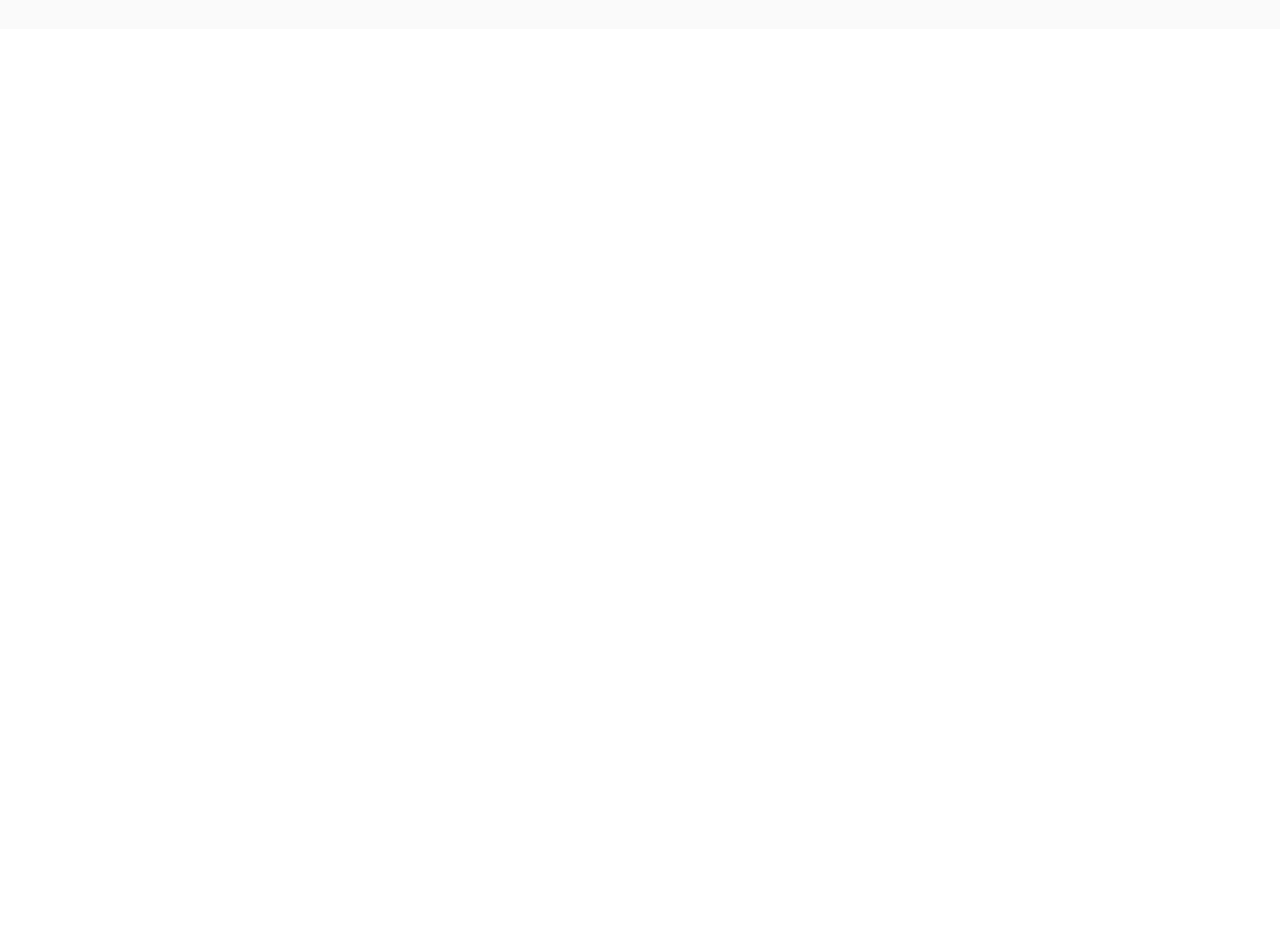
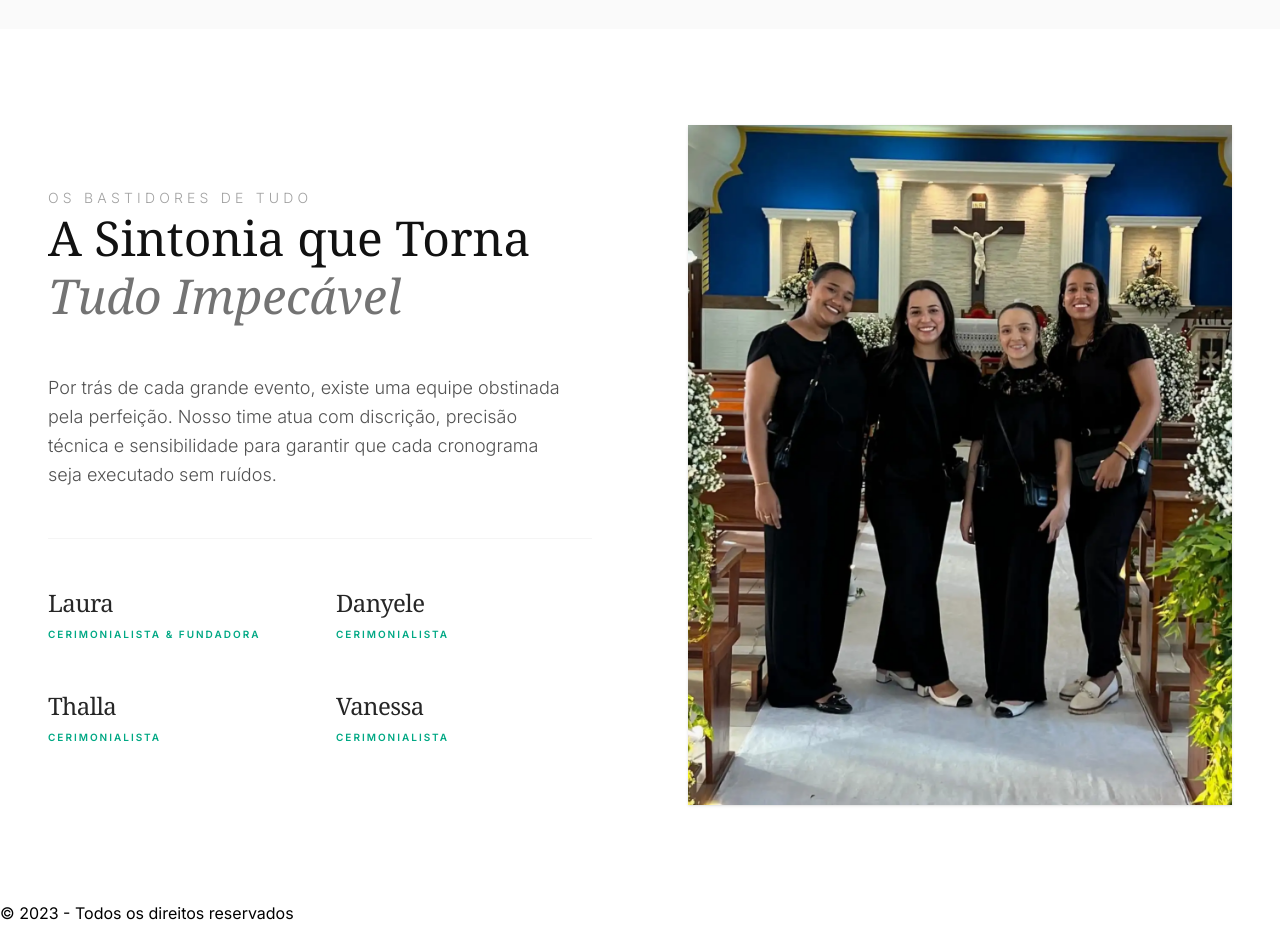
Before and after one commit to YanzzinN/Cerimonial-Seletto, a Next.js app: page / in a window 1280 px wide. Shown: the part 1720-2645 px from the top of the page. Before the commit the page ends 1749 px from the top, so only its background shows below. Built offline with nearby package versions, Linux system fonts and the light colour scheme.

Commit message:
More content

```diff
--- a/app/page.tsx
+++ b/app/page.tsx
@@ -3,11 +3,12 @@
 import { motion } from "framer-motion"; // Importe o motion completo
 import Titulo from "@/components/titulo";
 import Galeria from "@/components/galeria";
+import Equipe from "@/components/equipe";
+import Rodape from "@/components/rodape";
 
 export default function Home() {
   return (
     <main>
-
       <motion.section
         initial={{ opacity: 0, y: 20 }}
         whileInView={{ opacity: 1, y: 0 }}
@@ -25,6 +26,22 @@ export default function Home() {
       >
         <Galeria />
       </motion.section>
+      <motion.section
+        initial={{ opacity: 0, y: 20 }}
+        whileInView={{ opacity: 1, y: 0 }}
+        transition={{ duration: 0.8, delay: 0.4 }}
+        viewport={{ once: true }}
+      >
+        <Equipe />
+      </motion.section>
+      <motion.section
+        initial={{ opacity: 0, y: 20 }}
+        whileInView={{ opacity: 1, y: 0 }}
+        transition={{ duration: 0.8, delay: 0.6 }}
+        viewport={{ once: true }}
+      >
+        <Rodape />
+      </motion.section>
     </main>
   );
 }
--- /dev/null
+++ b/components/equipe.tsx
@@ -0,0 +1,68 @@
+import Image from "next/image";
+
+export default function Equipe() {
+  const membros = [
+    { nome: "Laura", cargo: "CERIMONIALISTA & FUNDADORA" },
+    { nome: "Danyele", cargo: "CERIMONIALISTA" },
+    { nome: "Thalla", cargo: "CERIMONIALISTA" },
+    { nome: "Vanessa", cargo: "CERIMONIALISTA" },
+  ];
+
+  return (
+    <section id="equipe" className="py-24 bg-white text-[#111]">
+      <div className="container mx-auto px-6 lg:px-12">
+        <div className="max-w-[1400px] mx-auto grid grid-cols-1 md:grid-cols-12 gap-12 lg:gap-24 items-center">
+          <div className="md:col-span-6 space-y-12 order-2 md:order-1">
+            <div className="space-y-4">
+              <span className="text-sm font-light tracking-[0.3em] text-neutral-400 uppercase">
+                Os Bastidores de Tudo
+              </span>
+              <h2 className="text-4xl md:text-5xl font-serif text-[#111] leading-[1.2]">
+                A Sintonia que Torna <br />
+                <span className="italic text-neutral-500 font-light">
+                  Tudo Impecável
+                </span>
+              </h2>
+            </div>
+
+            <p className="text-lg text-neutral-600 font-light leading-relaxed max-w-lg">
+              Por trás de cada grande evento, existe uma equipe obstinada pela
+              perfeição. Nosso time atua com discrição, precisão técnica e
+              sensibilidade para garantir que cada cronograma seja executado sem
+              ruídos.
+            </p>
+
+            <div className="w-full h-px bg-neutral-100" />
+
+            <div className="grid grid-cols-2 gap-x-8 gap-y-12">
+              {membros.map((membro, index) => (
+                <div key={index} className="space-y-2">
+                  <h4 className="text-2xl font-serif font-light text-neutral-800 tracking-tight">
+                    {membro.nome}
+                  </h4>
+                  <p className="text-[10px] font-semibold tracking-[0.2em] text-[#00a884] uppercase">
+                    {membro.cargo}
+                  </p>
+                </div>
+              ))}
+            </div>
+          </div>
+
+          <div className="md:col-span-6 order-1 md:order-2 flex justify-end">
+            <div className="relative aspect-[4/5] w-full max-w-[550px] group overflow-hidden shadow-sm">
+              <Image
+                src="/equipe.webp"
+                alt="Equipe Cerimonial Seletto"
+                fill
+                className="object-cover transition-transform duration-1000 group-hover:scale-105"
+                sizes="(max-w-768px) 100vw, 600px"
+                priority
+              />
+              <div className="absolute inset-0 bg-black/[0.02]" />
+            </div>
+          </div>
+        </div>
+      </div>
+    </section>
+  );
+}
--- /dev/null
+++ b/components/rodape.tsx
@@ -0,0 +1,7 @@
+export default function Rodape () {
+    return (
+        <footer>
+            <p>© 2023 - Todos os direitos reservados</p>
+        </footer>
+    );
+}
```
Also changed, not shown: components/galeria.tsx (+12 -4 lines), components/titulo.tsx (+23 -8 lines), public/equipe.webp (added).
